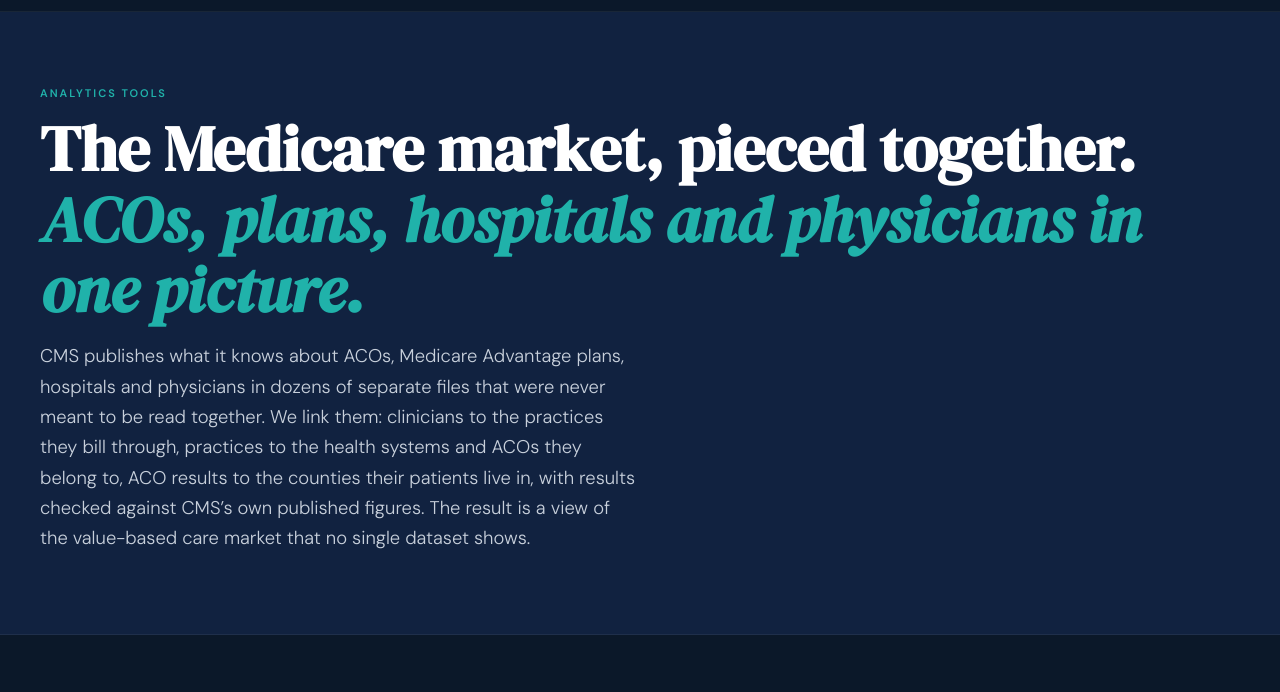
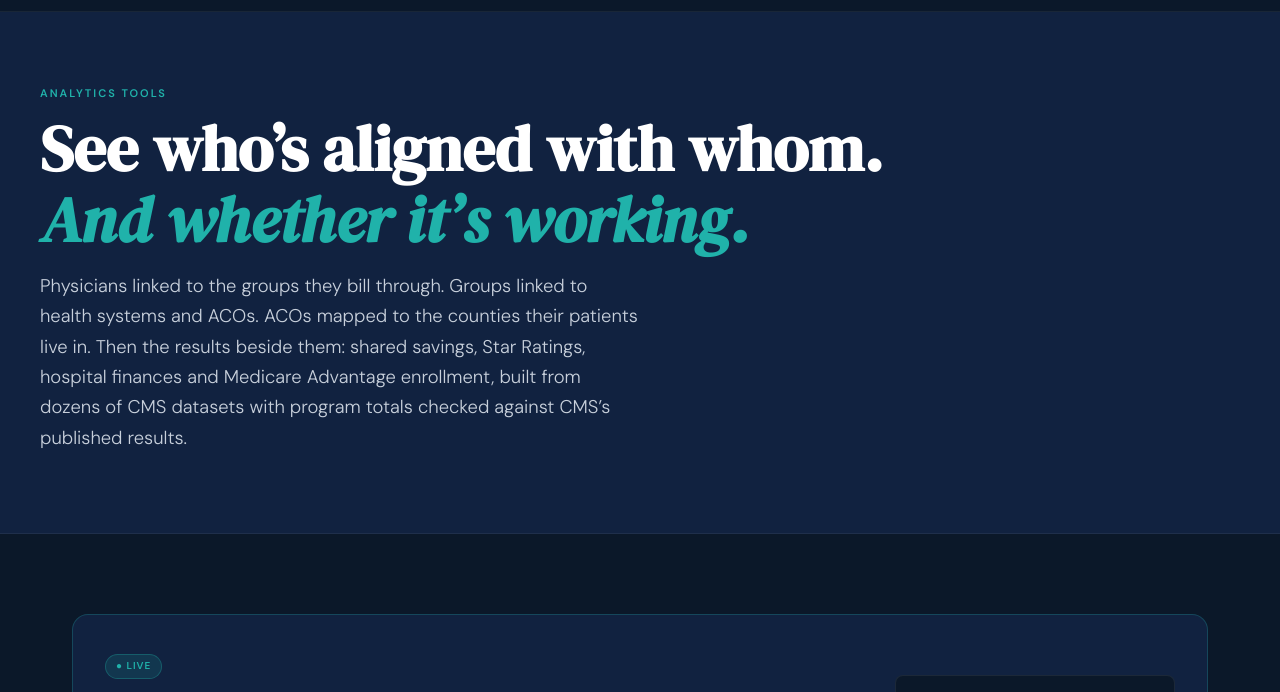
Before and after one commit to trynytyhealthSmithson/trynyty-website, a plain HTML site: page tools.html in a window 1280 px wide. Shown: the part 56-748 px from the top of the page. Drawn offline with Linux system fonts and the light colour scheme; a script that the page names is missing.

Commit message:
Tools page heading: See who's aligned with whom
Co-Authored-By: Claude Opus 5.5 <noreply@anthropic.com>
Claude-Session: https://claude.ai/code/session_01XEdGvRPDB5bKFnbjj3FkW9

```diff
--- a/tools.html
+++ b/tools.html
@@ -47,8 +47,8 @@
   <div class="page-hero">
     <div class="page-hero-inner">
       <div class="section-eyebrow">Analytics Tools</div>
-      <h1>The Medicare market, pieced together.<br /><em>ACOs, plans, hospitals and physicians in one picture.</em></h1>
-      <p>CMS publishes what it knows about ACOs, Medicare Advantage plans, hospitals and physicians in dozens of separate files that were never meant to be read together. We link them: clinicians to the practices they bill through, practices to the health systems and ACOs they belong to, ACO results to the counties their patients live in, with results checked against CMS&rsquo;s own published figures. The result is a view of the value-based care market that no single dataset shows.</p>
+      <h1>See who&rsquo;s aligned with whom.<br /><em>And whether it&rsquo;s working.</em></h1>
+      <p>Physicians linked to the groups they bill through. Groups linked to health systems and ACOs. ACOs mapped to the counties their patients live in. Then the results beside them: shared savings, Star Ratings, hospital finances and Medicare Advantage enrollment, built from dozens of CMS datasets with program totals checked against CMS&rsquo;s published results.</p>
     </div>
   </div>
 
```
